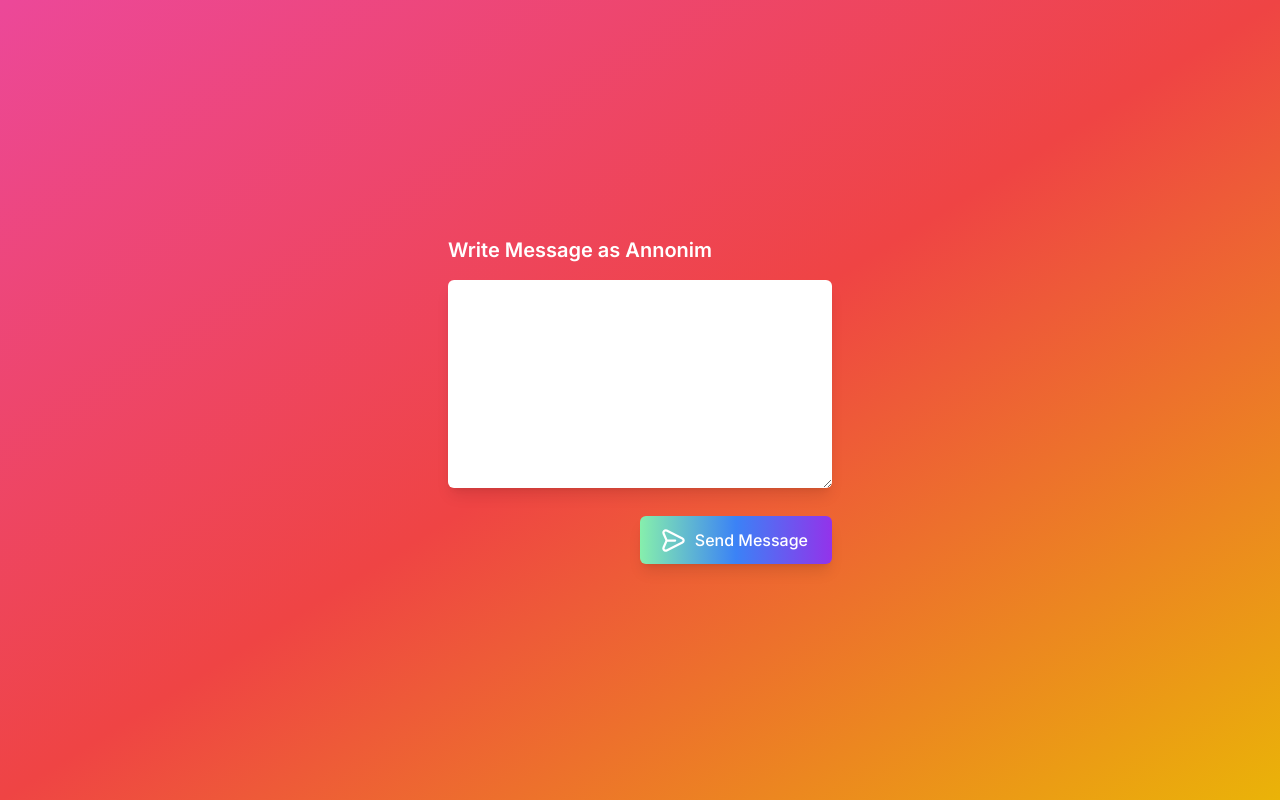
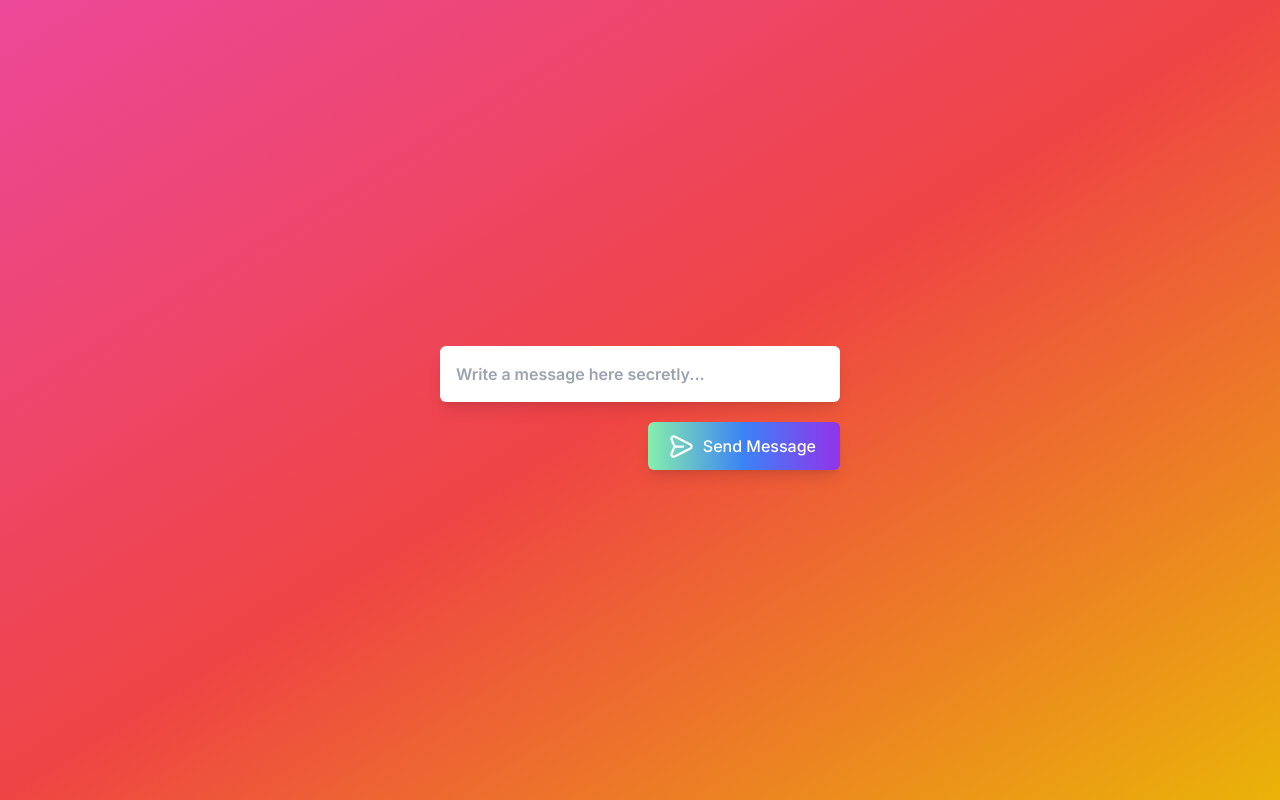
Before and after one commit to aziz13naufal/secreto-app, a Next.js app: page / in a window 1280 px wide. Built offline with nearby package versions, Linux system fonts and the light colour scheme.

Commit message:
styling input, add react toast hot

```diff
--- a/app/globals.css
+++ b/app/globals.css
@@ -19,8 +19,8 @@ label {
 }
 
 
-textarea {
-  @apply text-zinc-950 focus:outline-none px-3 py-2 w-full sm:w-96 h-52 rounded-md shadow-lg focus:outline-blue-500
+input {
+  @apply text-zinc-950 focus:outline-none p-4 w-full sm:w-[400px] rounded-md shadow-lg focus:outline-blue-500 flex
 }
 
 button {
--- a/app/page.tsx
+++ b/app/page.tsx
@@ -1,46 +1,51 @@
 "use client"
 
+import { useState } from "react"
+import toast, { Toaster } from 'react-hot-toast';
+
+// component
 import PlaneIcon from "@/public/svg/PlaneIcon"
 import Spinner from "@/public/svg/Spinner"
-import { useState } from "react"
 
 const Home = () => {
 
+
   const [isLoading, setIsLoading] = useState<boolean>(false);
+  const [inputValue, setInputValue] = useState<any>('');
+
+  const handleChangeInput = (e: any) => {
+    const value = e.target.value
+    setInputValue(value)
+  }
 
   const handleSendAction = async () => {
     setIsLoading(true)
     await setTimeout(() => {
       setIsLoading(false)
+      toast('Message sent successfully!');
+      setInputValue('')
     }, 2000);
   }
 
   return (
     <section className="w-full h-dvh bg-instagram">
+      <Toaster />
       {/* content */}
-      <div className="w-full h-full flex justify-center items-center p-[14px]">
+      <div className="w-full h-full flex justify-center items-center p-4">
+        <form className="flex w-full sm:w-fit flex-col">
+          <label htmlFor=""></label>
+          <input type="text" placeholder="Write a message here secretly..." value={inputValue} onChange={(e) => handleChangeInput(e)} />
 
-        <form className="flex flex-col">
-          <label htmlFor="">Write Message as Annonim</label>
-          <textarea name="" id="" cols={100} ></textarea>
-
-          <div className="w-full flex justify-end mt-7">
+          <div className="w-full flex justify-end mt-5">
             <button type="button" className="inline-flex h-12 items-center justify-center rounded-md bg-oceanic pl-5 pr-6 font-medium transition active:scale-110 gap-2" onClick={handleSendAction}>
               {!isLoading ? (
-                <>
-                <PlaneIcon />
-                Send Message
-                </>
+                <><PlaneIcon />Send Message</>
               ) : (
-                <>
-                <div className="animate-spin">
-                  <Spinner />
-                </div>
-                Sending Message...
-                </>
+                <><div className="animate-spin"><Spinner /></div><span>Sending Message...</span></>
               )}
               </button>
           </div>
+
 
         </form>
       </div>
```
Also changed, not shown: package.json (+4 -3 lines), 1 other file (tests, documents, lock files or other folders).
